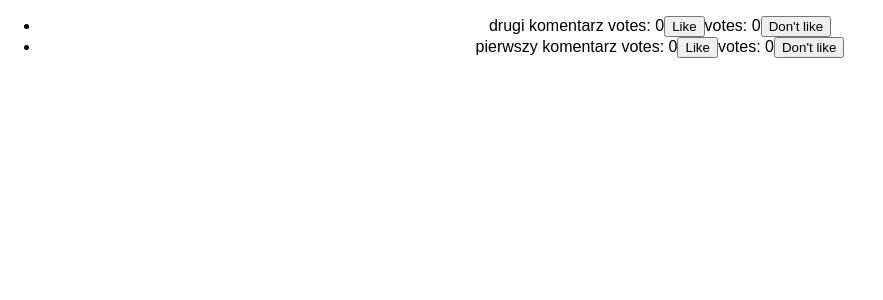
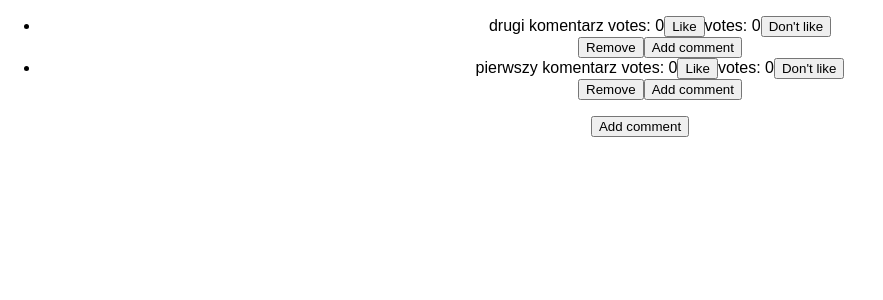
Before and after one commit to GKonar/Redux_19, a React (Create React App) app: page / in a window 1280 px wide. Shown: the top 300 px of the page, without its empty margins (0-883 px from the left). Built offline with nearby package versions, Linux system fonts and the light colour scheme.

Commit message:
Add Comment Button

```diff
--- a/src/App.js
+++ b/src/App.js
@@ -1,11 +1,14 @@
 import React from 'react';
 import './App.css';
 import CommentsListContainer from './CommentsListContainer';
+import Comment from './CommentContainer';
+import { addComment } from './actions';
 
 const App = () => {
   return (
     <div className="App">
       <CommentsListContainer />
+      <button onClick={() => addComment(text)}>Add comment</button>
     </div>
   );
 };
--- a/src/Comment.js
+++ b/src/Comment.js
@@ -1,17 +1,22 @@
 import React from 'react';
-//import { thumbUpComment } from './actions';
 
-const Comment = ({text, votesPlus, votesMinus, id, thumbUpComment, thumbDownComment}) =>
-<li>
-	{text} 	<span>votes: {votesPlus}</span>
-			<button onClick={() => thumbUpComment(id)}>Like</button>
-			<span>votes: {votesMinus}</span>
-			<button onClick={() => thumbDownComment(id)}>Don't like</button>
-</li>;
+const Comment = ({text, votesPlus, votesMinus, id, thumbUpComment, thumbDownComment, removeComment, addComment}) =>
+<div>
+	<li>
+		{text} 	<span>votes: {votesPlus}</span>
+				<button onClick={() => thumbUpComment(id)}>Like</button>
+				<span>votes: {votesMinus}</span>
+				<button onClick={() => thumbDownComment(id)}>Don't like</button>
+				<br />
+				<button onClick={() => removeComment(id)}>Remove</button>
+				<button onClick={() => addComment(text)}>Add comment</button>
+	</li>
+</div>
 
 export default Comment;
 
 /*
+komponent prezentacyjny
 Ten komponent zajmie się oczywiście wyświetleniem pojedynczego
 komentarza znajdującego się w komponencie z listą komentarzy.
 */
--- a/src/CommentContainer.js
+++ b/src/CommentContainer.js
@@ -1,13 +1,16 @@
 // Podpinanie wywołania akcji do store
-
 import { connect } from 'react-redux';
 import Comment from './Comment';
 import { thumbUpComment } from './actions'; //  ?? dlaczego z index ?? // było index, zmieniłem na actions
 import { thumbDownComment } from './actions';
+import { removeComment } from './actions';
+import { addComment } from './actions';
 
 const mapDispatchToProps = dispatch => ({	//Metoda ta MAPUJE odpowiednie wywołanie akcji do porpsów
   thumbUpComment: (id) => dispatch(thumbUpComment(id)),
-  thumbDownComment: (id) => dispatch(thumbDownComment(id))
+  thumbDownComment: (id) => dispatch(thumbDownComment(id)),
+  removeComment: (id) => dispatch(removeComment(id)),
+  addComment: (text) => dispatch(addComment(text))
 });
 
 export default connect(null, mapDispatchToProps)(Comment);
--- a/src/CommentsList.js
+++ b/src/CommentsList.js
@@ -1,7 +1,9 @@
 import React from 'react';
 import Comment from './CommentContainer'; // importuje kontener elementu zamiast zwykłego prezentacyjnego odpowiednika
 
-const CommentsList = ({comments}) => <ul>{comments.map(comment => <Comment key={comment.id} {...comment}/>)}</ul>;
+const CommentsList = ({comments}) => <ul>
+										{comments.map(comment => <Comment key={comment.id} {...comment}/>)}
+									</ul>;
 
 export default CommentsList;
 
--- a/src/CommentsListContainer.js
+++ b/src/CommentsListContainer.js
@@ -6,3 +6,5 @@ const mapStateToProps = state => ({
 });
 
 export default connect(mapStateToProps)(CommentsList);
+
+// !! metoda mapStateToProps mapuje state do propsów i przekazuje te propsy do CommentsList!!
--- a/src/actions.js
+++ b/src/actions.js
@@ -4,7 +4,7 @@ import uuid from 'uuid';
 
 export const ADD_COMMENT = 'ADD_COMMENT';
 export const EDIT_COMMENT = 'EDIT_COMMENT';
-export const REMOVE_COMMENT = 'DELETE_COMMENT';
+export const REMOVE_COMMENT = 'REMOVE_COMMENT';
 export const THUMB_UP_COMMENT = 'THUMB_UP_COMMENT';
 export const THUMB_DOWN_COMMENT = 'THUMB_DOWN_COMMENT';
 
@@ -26,7 +26,7 @@ export const editComment = (text, id) => {
 	}
 }
 
-export const deleteComment = id => {
+export const removeComment = id => {
 	return {
 		type: REMOVE_COMMENT,
 		id: id
```
